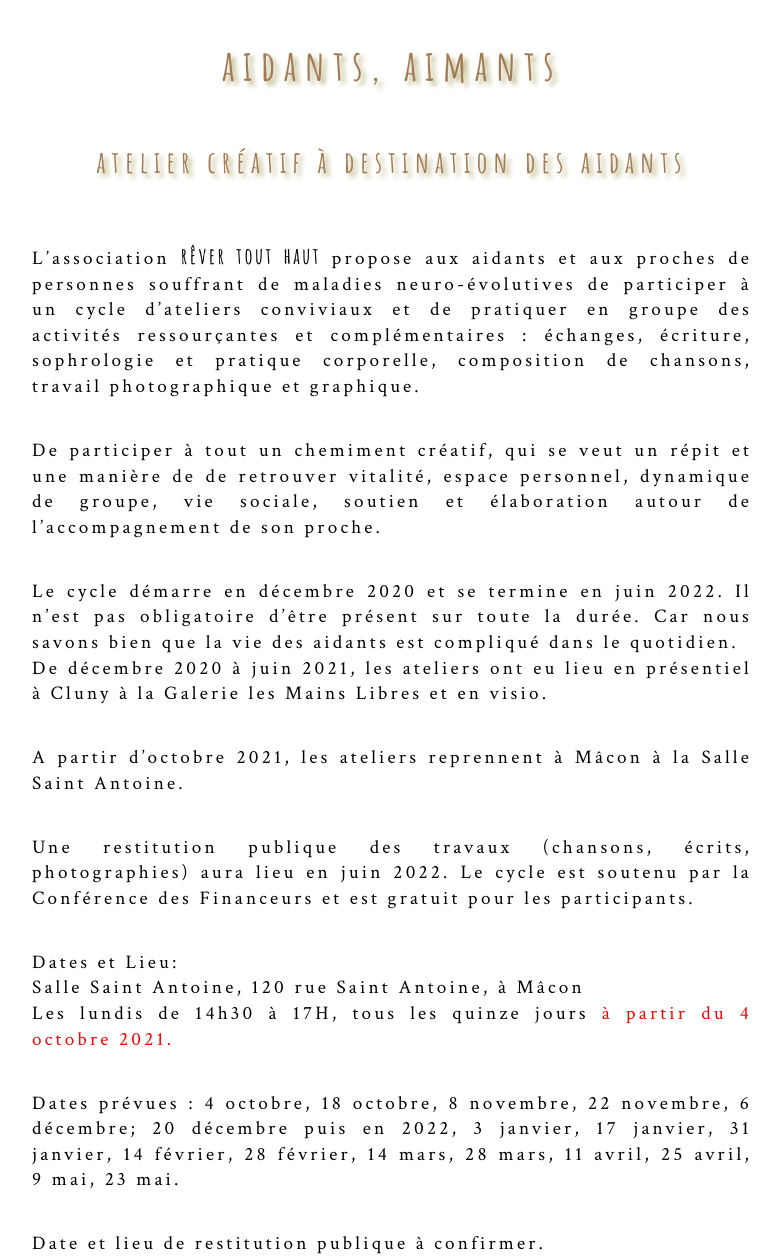
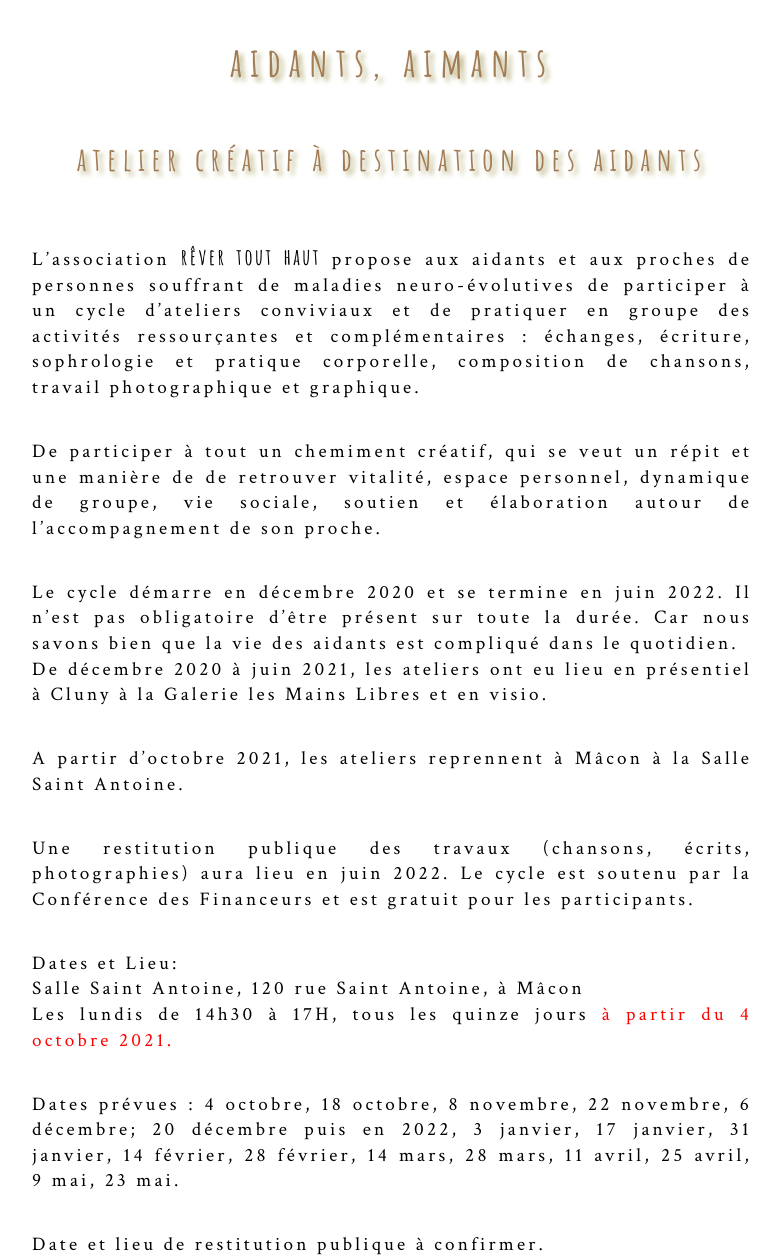
Before and after one commit to leshnik/revertouthaut, a Jekyll site: the page built from aidants-aimants.md, in a window 1280 px wide. Shown: the part 250-1510 px from the top of the page, without its empty margins (248-1028 px from the left). Built offline with Jekyll 4.4.1, drawn with Linux system fonts in a browser that asks for light colours.

Commit message:
change px font sizes to rem (not finished)

```diff
--- a/_sass/type.scss
+++ b/_sass/type.scss
@@ -14,7 +14,7 @@
   letter-spacing: 0.2em;
 }
 h1 {
-  font-size: 42px;
+  font-size: 2.5rem;
 }
 h1 a {
   font-family: "Amatic SC";
@@ -27,13 +27,13 @@
 }
 
 h2 {
-  font-size: 30px;
+  font-size: 2rem;
   padding-top: 1.5rem;
   padding-bottom: 1rem;
 }
 h3 {
   font-family: "amatic sc";
-  font-size: 32px;
+  font-size: 1.8rem;
   color: #a27c55;
   text-align: left;
 }
@@ -42,7 +42,7 @@
 }
 h4 {
   text-align: center;
-  font-size: 30px;
+  font-size: 1.7rem;
   color: white;
 }
 h5 {
```
